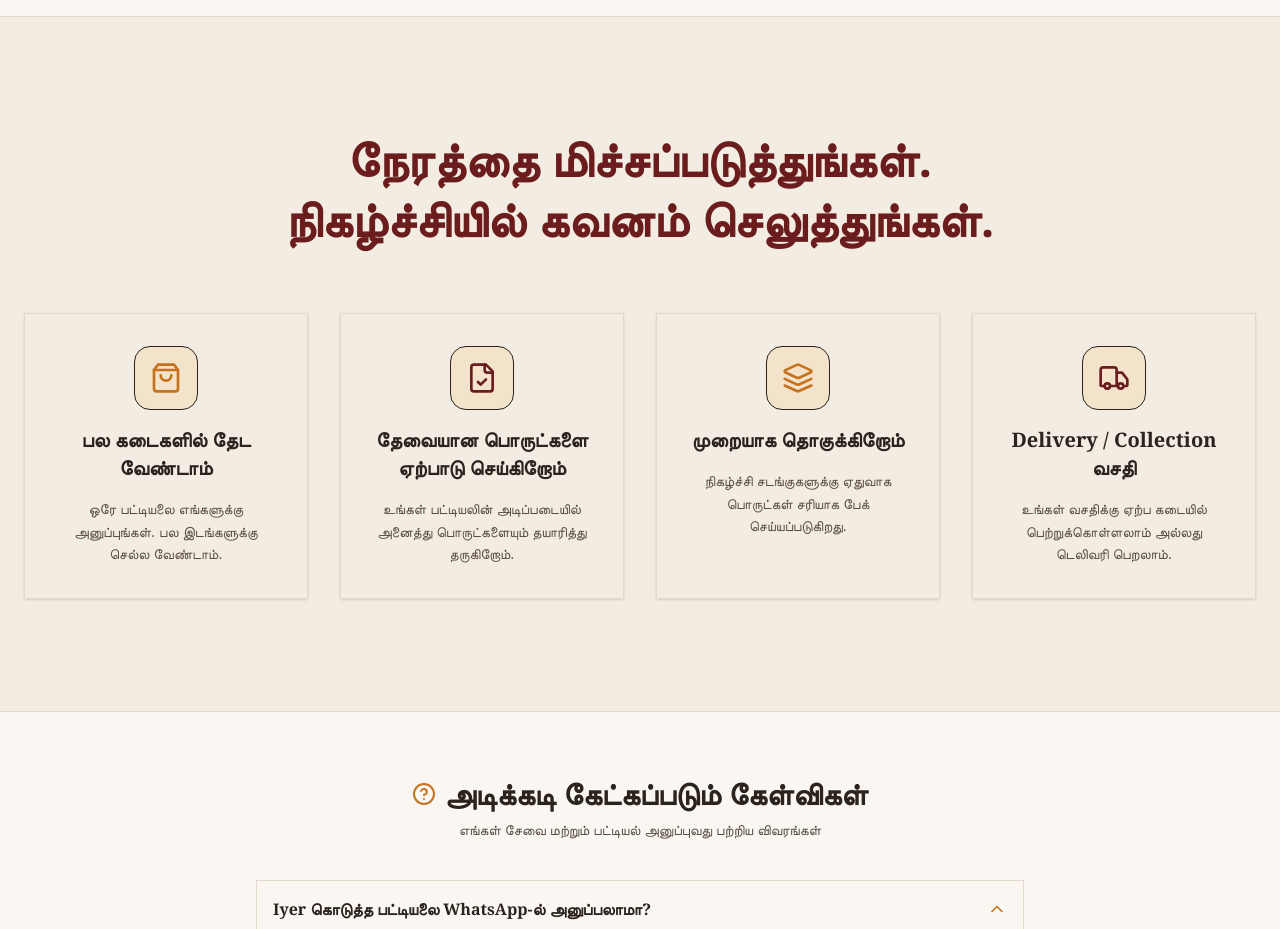
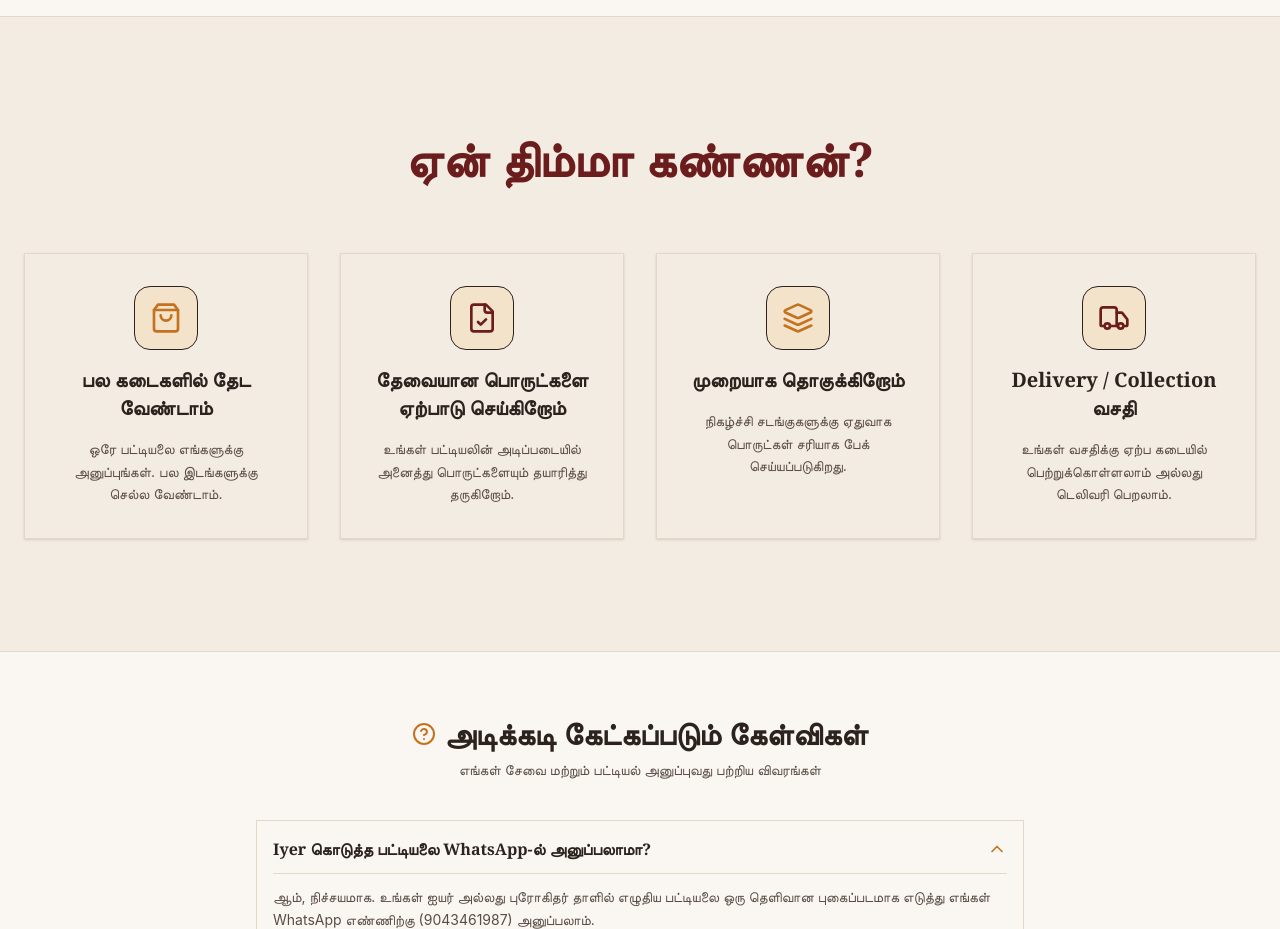
Before and after one commit to TKSanthosh001/thimma-kannan, a React (Vite) app: page / in a window 1280 px wide. Shown: the part 8940-9869 px from the top of the page. Built offline with nearby package versions, Linux system fonts and the light colour scheme.

Commit message:
Update whyChoose title to 'ஏன் திம்மா கண்ணன்?'

```diff
--- a/src/locales/en.js
+++ b/src/locales/en.js
@@ -83,7 +83,7 @@ export const en = {
 
   // Why Choose Us / Trust
   whyChoose: {
-    title: "Save Time. Focus on Your Ceremony.",
+    title: "Why Thimma Kannan?",
     reasons: [
       { title: "No Multiple Shop Visits", desc: "Send us one list on WhatsApp instead of hunting across markets." },
       { title: "List-Based Material Sourcing", desc: "We prepare exact materials according to your priest's list." },
--- a/src/locales/ta.js
+++ b/src/locales/ta.js
@@ -83,7 +83,7 @@ export const ta = {
 
   // Why Choose Us / Trust
   whyChoose: {
-    title: "நேரத்தை மிச்சப்படுத்துங்கள். நிகழ்ச்சியில் கவனம் செலுத்துங்கள்.",
+    title: "ஏன் திம்மா கண்ணன்?",
     reasons: [
       { title: "பல கடைகளில் தேட வேண்டாம்", desc: "ஒரே பட்டியலை எங்களுக்கு அனுப்புங்கள். பல இடங்களுக்கு செல்ல வேண்டாம்." },
       { title: "தேவையான பொருட்களை ஏற்பாடு செய்கிறோம்", desc: "உங்கள் பட்டியலின் அடிப்படையில் அனைத்து பொருட்களையும் தயாரித்து தருகிறோம்." },
```
